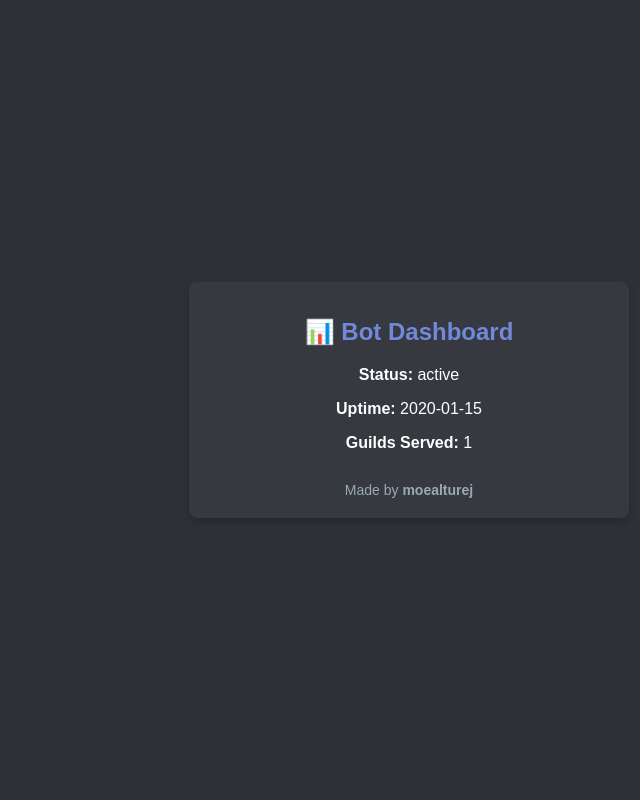
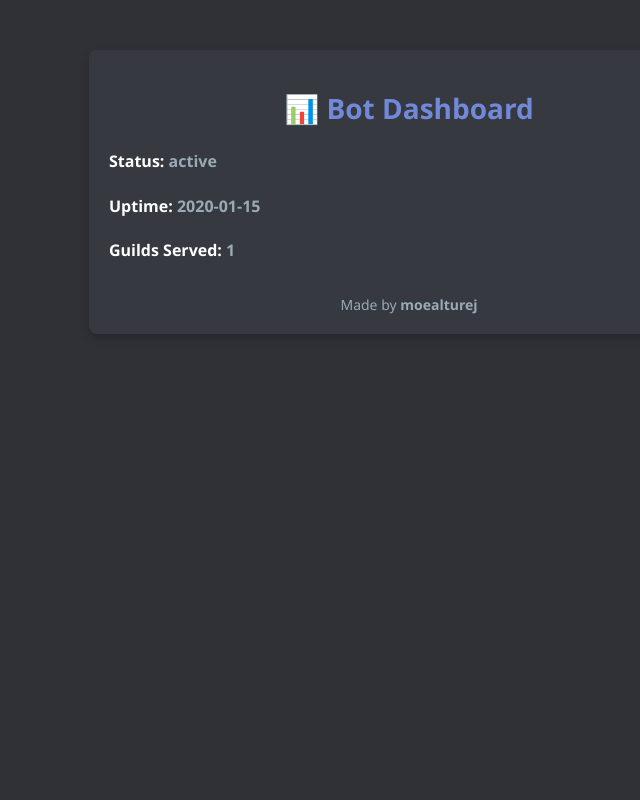
Before and after one commit to moealturej/discord-bot, a Flask app: template templates/dashboard.html in a window 1280 px wide. Shown: the whole page, without its empty margins (231-871 px from the left). Run offline with Flask 3, Linux system fonts and the light colour scheme; the template is opened without the code that fills it: most values are stand-ins (such as "Sample title", 1, 10 or a date in 2020); parts of the project's set-up code (start-up, migrations or seed data) failed here and were passed over.

Commit message:
Update style.css

```diff
--- a/static/style.css
+++ b/static/style.css
@@ -1,35 +1,111 @@
+/* Global Styles */
 body {
-    font-family: Arial, sans-serif;
+    font-family: 'Segoe UI', Tahoma, Geneva, Verdana, sans-serif;
     background: #2f3136;
     color: #fff;
     margin: 0;
     padding: 0;
     display: flex;
     justify-content: center;
-    align-items: center;
-    height: 100vh;
+    align-items: flex-start;
+    min-height: 100vh;
 }
 
 .dashboard {
-    text-align: center;
+    text-align: left;
     background: #36393f;
     padding: 20px;
     border-radius: 8px;
-    width: 400px;
+    width: 600px;
     box-shadow: 0 4px 8px rgba(0, 0, 0, 0.2);
+    margin-top: 50px;
 }
 
 h1 {
-    font-size: 24px;
+    font-size: 28px;
     color: #7289da;
+    text-align: center;
+    margin-bottom: 20px;
 }
 
+/* Status Section */
 .status {
     margin-top: 20px;
+    font-size: 16px;
+    line-height: 1.8;
 }
 
+.status span {
+    font-weight: bold;
+    color: #99aab5;
+}
+
+/* Embed Creation Section */
+.embed-creation {
+    margin-top: 30px;
+    background: #2c2f36;
+    padding: 20px;
+    border-radius: 8px;
+    box-shadow: 0 2px 5px rgba(0, 0, 0, 0.2);
+}
+
+.embed-creation h2 {
+    color: #7289da;
+    font-size: 22px;
+    margin-bottom: 15px;
+}
+
+form {
+    display: grid;
+    gap: 15px;
+}
+
+form label {
+    font-size: 16px;
+}
+
+form input, form textarea {
+    padding: 10px;
+    background: #2f3136;
+    color: #fff;
+    border: 1px solid #444;
+    border-radius: 5px;
+    width: 100%;
+}
+
+form input[type="text"], form input[type="checkbox"], form textarea {
+    font-size: 14px;
+}
+
+form button {
+    padding: 10px 20px;
+    background: #7289da;
+    color: #fff;
+    border: none;
+    border-radius: 5px;
+    font-size: 16px;
+    cursor: pointer;
+    transition: background 0.3s;
+}
+
+form button:hover {
+    background: #5f73b3;
+}
+
+/* Success Message */
+.embed-success {
+    background-color: #28a745;
+    color: white;
+    padding: 10px;
+    border-radius: 5px;
+    font-size: 16px;
+    text-align: center;
+}
+
+/* Footer */
 footer {
     margin-top: 30px;
     font-size: 14px;
     color: #99aab5;
+    text-align: center;
 }
```
